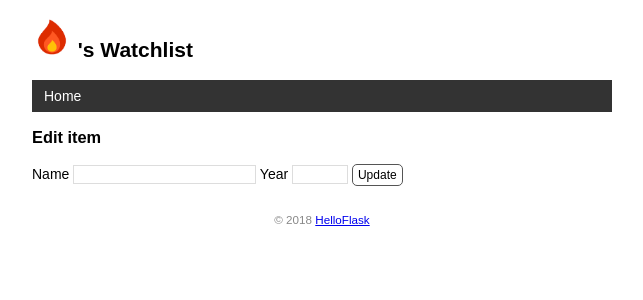
After one commit to fivehao0919/watchlist, a Flask app: template templates/edit.html in a window 1280 px wide. The commit adds this page. Shown: the top 300 px of the page, without its empty margins (318-961 px from the left). Run offline with Flask 2, Linux system fonts and the light colour scheme; the template is opened without the code that fills it, so the values that code supplies are empty.

Commit message:
Create, edit and delete item by form

```diff
--- a/app.py
+++ b/app.py
@@ -1,5 +1,5 @@
 from flask import Flask, render_template
-from flask import url_for
+from flask import request,url_for,redirect,flash
 from flask_sqlalchemy import SQLAlchemy # 导入扩展类
 import os
 import click
@@ -8,6 +8,7 @@ import click
 
 app = Flask(__name__)
 app.config['SQLALCHEMY_DATABASE_URI'] = 'sqlite:////' + os.path.join(app.root_path, 'data.db')
+app.config['SECRET_KEY'] = 'dev'    # 等同于 app.secret_key = 'dev'
 
 
 db = SQLAlchemy(app)
@@ -21,10 +22,53 @@ class Movie(db.Model):  # 表名将会是 movie
     title = db.Column(db.String(60))    # 电影标题
     year = db.Column(db.String(4))  # 电影年份
 
-@app.route('/')
+@app.route('/', methods=['GET', 'POST'])
 def index():
+    if request.method == 'POST': # 判断是否是 POST 请求
+        # 获取表单数据
+        title = request.form.get('title')   # 传入表单对应输入字段的 name 值
+        year = request.form.get('year')
+        # 验证数据
+        if not title or not year or len(year) > 4 or len(title) > 60:
+            flash('Invalid input.') # 显示错误提示
+            return redirect(url_for('index'))   # 重定向回主页
+        # 保存表单数据到数据库
+        movie = Movie(title=title, year=year)   # 创建记录
+        db.session.add(movie)   # 添加到数据库会话
+        db.session.commit() # 提交数据库会话
+        flash('Item created.')  # 显示成功创建的提示
+        return redirect(url_for('index'))   # 重定向回主页
+    user = User.query.first()
     movies = Movie.query.all()  # 读取所有电影记录
-    return render_template('index.html', movies=movies)
+    return render_template('index.html', user=user, movies=movies)
+
+@app.route('/movie/edit/<int:movie_id>', methods=['GET', 'POST'])
+def edit(movie_id):
+    movie = Movie.query.get_or_404(movie_id)
+
+    if request.method == 'POST':    # 处理编辑表单的提交请求
+        title = request.form['title']
+        year = request.form['year']
+
+        if not title or not year or lenn(year) > 4 or len(title) > 60:
+            flash('Invalid input.')
+            return redirect(url_for('edit', movie_id=movie_id)) # 重定向回对应的编辑页面
+
+        movie.title = title # 更新标题
+        movie.year = year   # 更新年份
+        db.session.commit() # 提交数据库会话
+        flash('Item updated.')
+        return redirect(url_for('index'))   # 重定向回主页
+
+    return render_template('edit.html', movie=movie)    # 传入被编辑的电影记录
+
+@app.route('/movie/delete/<int:movie_id>', methods=['POST'])    # 限定只接受 POST 请求
+def delete(movie_id):
+    movie = Movie.query.get_or_404(movie_id)    # 获取电影记录
+    db.session.delete(movie)    # 删除对应的记录
+    db.session.commit() # 提交数据库会话
+    flash('Item deleted.')
+    return redirect(url_for('index'))   # 重定向回主页
 
 @app.route('/user/<name>')
 def user_page(name):
--- a/static/style.css
+++ b/static/style.css
@@ -84,3 +84,49 @@ nav li a:hover {
     border-radius: 5px;
     padding: 3px 5px;
 }
+
+/* 覆盖某些浏览器对 input 元素定义的字体 */
+input[type=submit] {
+    font-family: inherit;
+}
+
+input[type=text] {
+    border: 1px solid #ddd;
+}
+
+input[name=year] {
+    width: 50px;
+}
+
+.btn {
+    font-size: 12px;
+    padding: 3px 5px;
+    text-decoration: none;
+    cursor: pointer;
+    background-color: white;
+    color: black;
+    border: 1px solid #555555;
+    border-radius: 5px;
+}
+
+.btn:hover {
+    text-decoration: none;
+    background-color: black;
+    color: white;
+    border: 1px solid black;
+}
+
+.alert {
+    position: relative;
+    padding: 7px;
+    margin: 7px 0;
+    border: 1px solid transparent;
+    color: #004085;
+    background-color: #cce5ff;
+    border-color: #b8daff;
+    border-radius: 5px;
+}
+
+.inline-form {
+    display: inline;
+}
--- a/templates/base.html
+++ b/templates/base.html
@@ -10,6 +10,10 @@
     {% endblock %}
 </head>
 <body>
+    <!-- 插入到页面标题上方 -->
+    {% for message in get_flashed_messages() %}
+        <div class="alert">{{ message }}</div>
+    {% endfor %}
     <h2>
         <img src="{{ url_for('static', filename='images/avatar.png') }}" alt="Avatar" class="avatar">
         {{ user.name}}'s Watchlist
--- /dev/null
+++ b/templates/edit.html
@@ -0,0 +1,10 @@
+{% extends 'base.html' %}
+
+{% block content %}
+<h3>Edit item</h3>
+<form method="post">
+    Name <input type="text" name="title" autocomplete="off" required value="{{ movie.title }}">
+    Year <input type="text" name="year" autocomplete="off" required value="{{ movie.year }}">
+    <input type="submit" class="btn" name="submit" value="Update">
+</form>
+{% endblock %}
```
Also changed, not shown: templates/index.html (+9 -0 lines).
